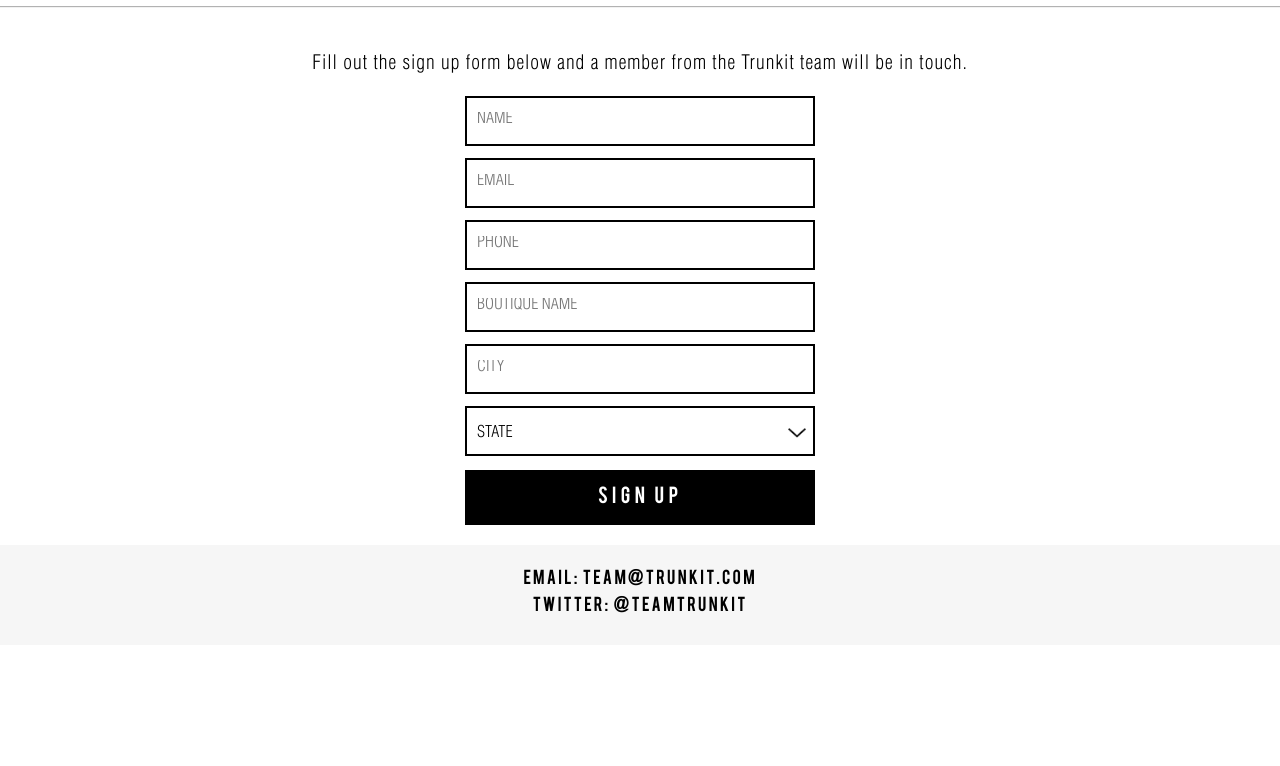
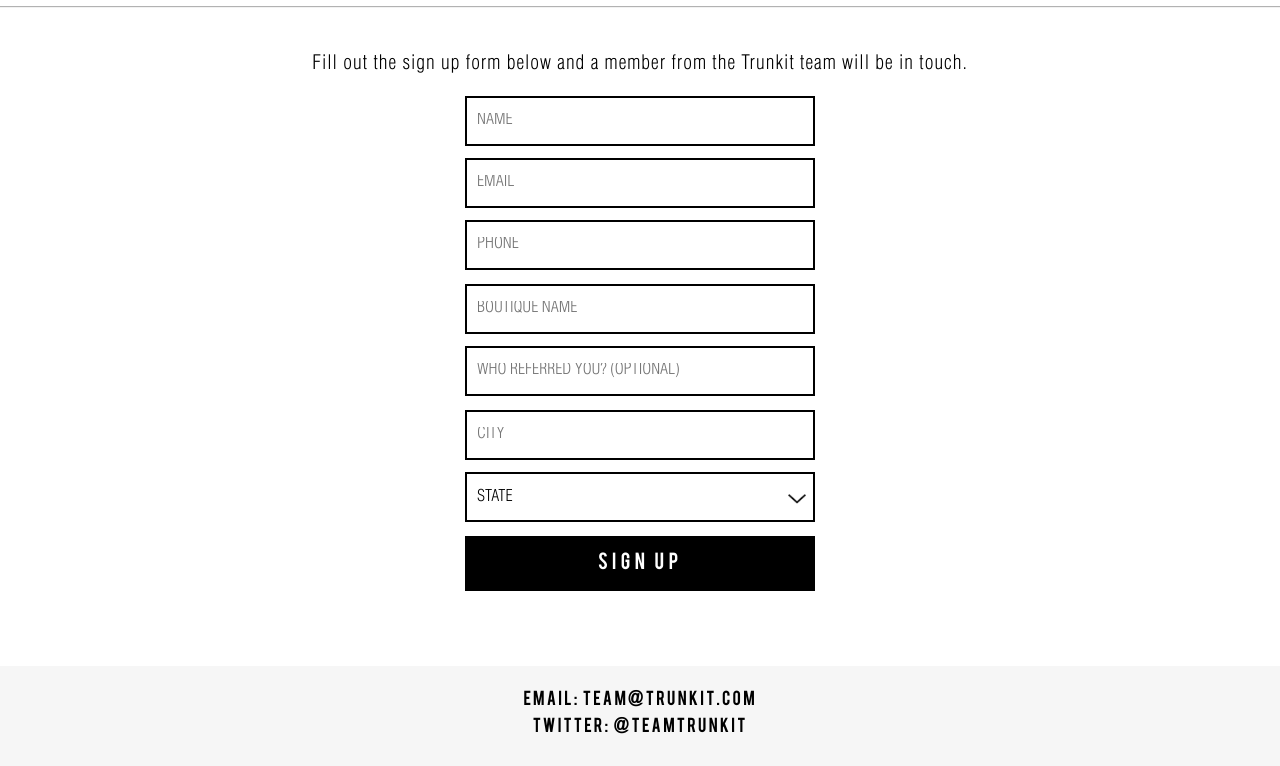
Before and after one commit to trunkit/boutique, a plain HTML site: page signup.html in a window 1280 px wide. Shown: the part 64-830 px from the top of the page. Before the commit the page ends 800 px from the top, so only its background shows below. Drawn offline with Linux system fonts and the light colour scheme; a script that the page names is missing.

Commit message:
Added Referrer to Sign Up Form

```diff
--- a/css/styles.css
+++ b/css/styles.css
@@ -322,7 +322,7 @@ footer {
 
 form {
   width: 100%;
-  height: 429px;
+  height: 550px;
   margin: 120px auto 0;
 }
 
@@ -382,15 +382,15 @@ input {
   font-family: "helvetica_condensedlight";
   font-size: 1em;
   color: rgb(0, 0, 0);
-  line-height: 3.35;
-  margin-top: 40px;
+  line-height: 3.15;
+  margin-top: 14px;
 }
 
 select {
   display: block;
   font-family: "helvetica_condensedlight";
   font-size: 1em;
-  line-height: 3.35;
+  line-height: 3.1;
   width: 350px;
   height: 50px;
   margin: 12px auto 0;
@@ -726,7 +726,7 @@ select {
 
 .background-13 {
   z-index: 11;
-  height: 550px;
+  height: 505px;
   background-color: rgb(255, 255, 255);
 }
 
@@ -1069,8 +1069,13 @@ select {
 .entry-2,
 .entry-3,
 .entry-4,
-.entry-5 {
+.entry-5
+.entry-6 {
   margin-top: 12px;
+}
+
+.entry-1 {
+  margin-top: 40px;
 }
 
 .getinvited {
--- a/signup.html
+++ b/signup.html
@@ -30,10 +30,11 @@
       <p>Fill out the sign up form below and a member from the Trunkit team will be in touch. </p>
     </div>
     <form class="_container clearfix">
-      <input class="entry" name="NAME" placeholder="NAME" type="text">
-      <input class="entry entry-2" name="EMAIL" placeholder="EMAIL" type="email">
-      <input class="entry entry-3" name="PHONE" placeholder="PHONE" type="text">
-      <input class="entry entry-4" name="BOUTIQUE NAME" placeholder="BOUTIQUE NAME" type="text">
+      <input class="entry entry-1" name="NAME" placeholder="NAME" type="text" required>
+      <input class="entry entry-2" name="EMAIL" placeholder="EMAIL" type="email" required>
+      <input class="entry entry-3" name="PHONE" placeholder="PHONE" type="text" required>
+      <input class="entry entry-6" name="REFERRAL" placeholder="BOUTIQUE NAME" type="text">
+      <input class="entry entry-4" name="BOUTIQUE NAME" placeholder="WHO REFERRED YOU? (OPTIONAL)" type="text">
       <input class="entry entry-5" name="CITY" placeholder="CITY" type="text">
       <select class="entry" name="STATE">
         <option value="STATE">STATE</option>
```
